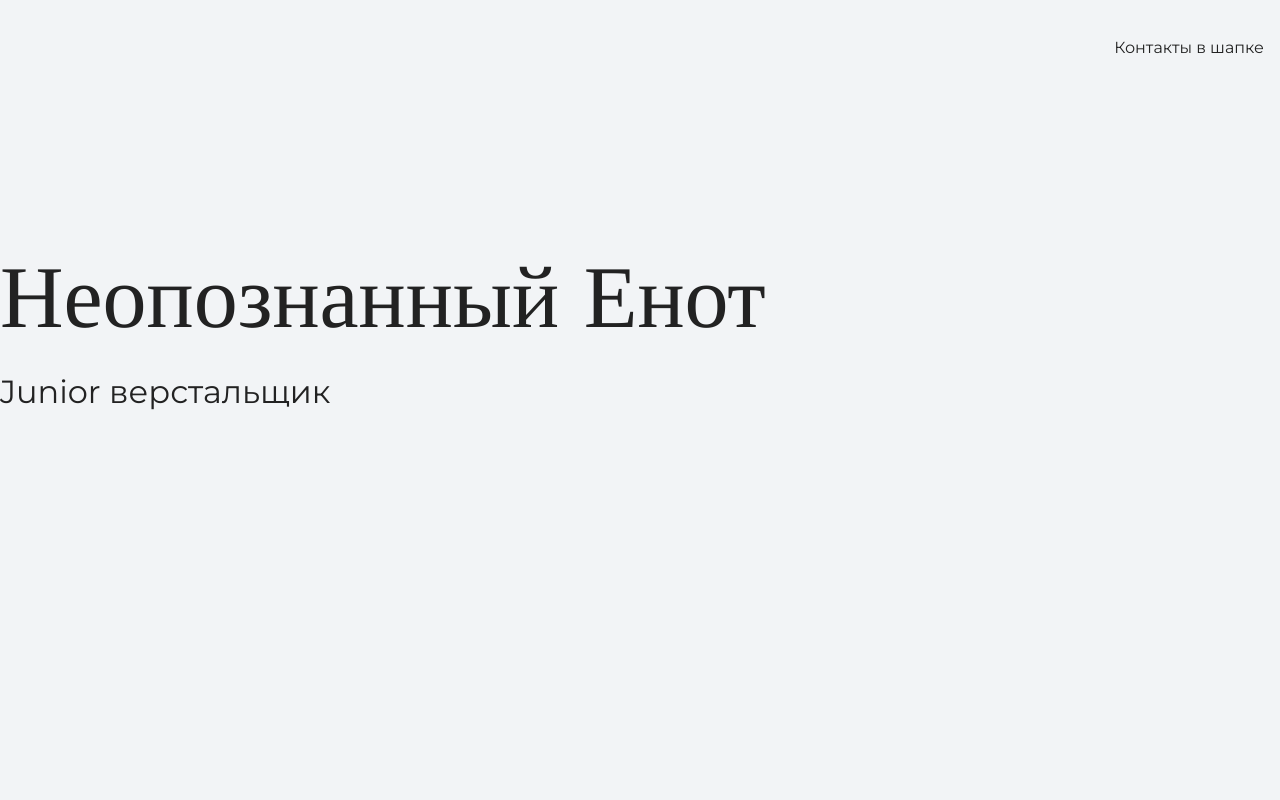
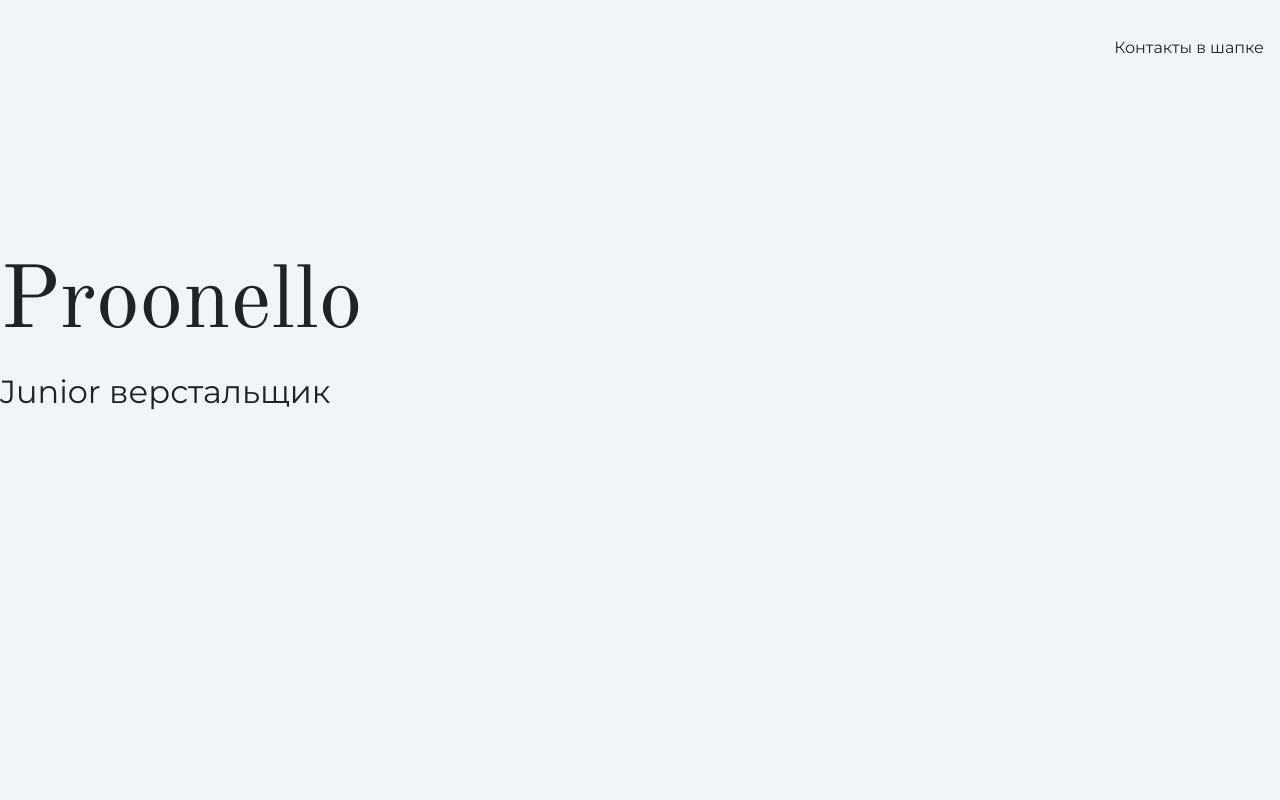
Before and after one commit to pr0onello/pr0on-site, a plain HTML site: page index.html in a window 1280 px wide. Shown: the top 800 px of the page. Drawn offline with nearby package versions, Linux system fonts and the light colour scheme.

Commit message:
Меняет текст на главной странице

```diff
--- a/index.html
+++ b/index.html
@@ -15,7 +15,7 @@
     </header>
 
     <section class="hero-image">
-      <h1 class="heading">Неопознанный Енот</h1>
+      <h1 class="heading">Proonello</h1>
       <p>Junior верстальщик</p>
     </section>
 
```
